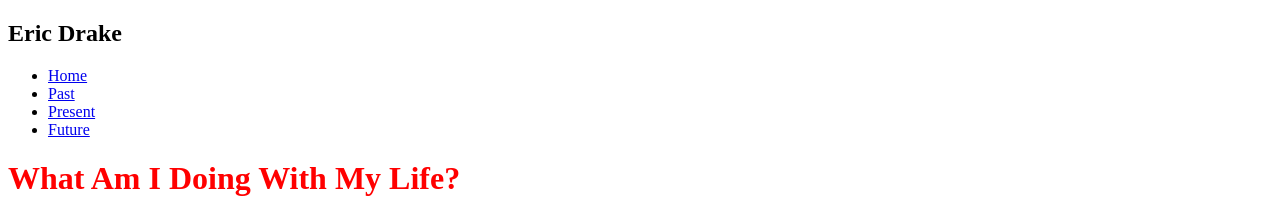
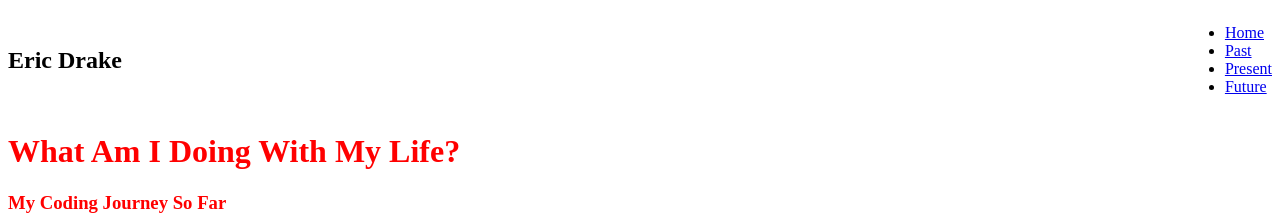
Before and after one commit to BoomBoomDrake/js-assignment-4-html-me-something-BoomBoomDrake, a website: page index.html in a window 1280 px wide. Shown: the top 215 px of the page. Drawn offline with Linux system fonts and the light colour scheme.

Commit message:
apply flexbox to nav

```diff
--- a/styles.css
+++ b/styles.css
@@ -10,3 +10,9 @@ body {
 .funParagraph {
     color: green;
 }
+
+nav {
+    display: flex;
+    justify-content: space-between;
+    align-items: center;
+}
```
